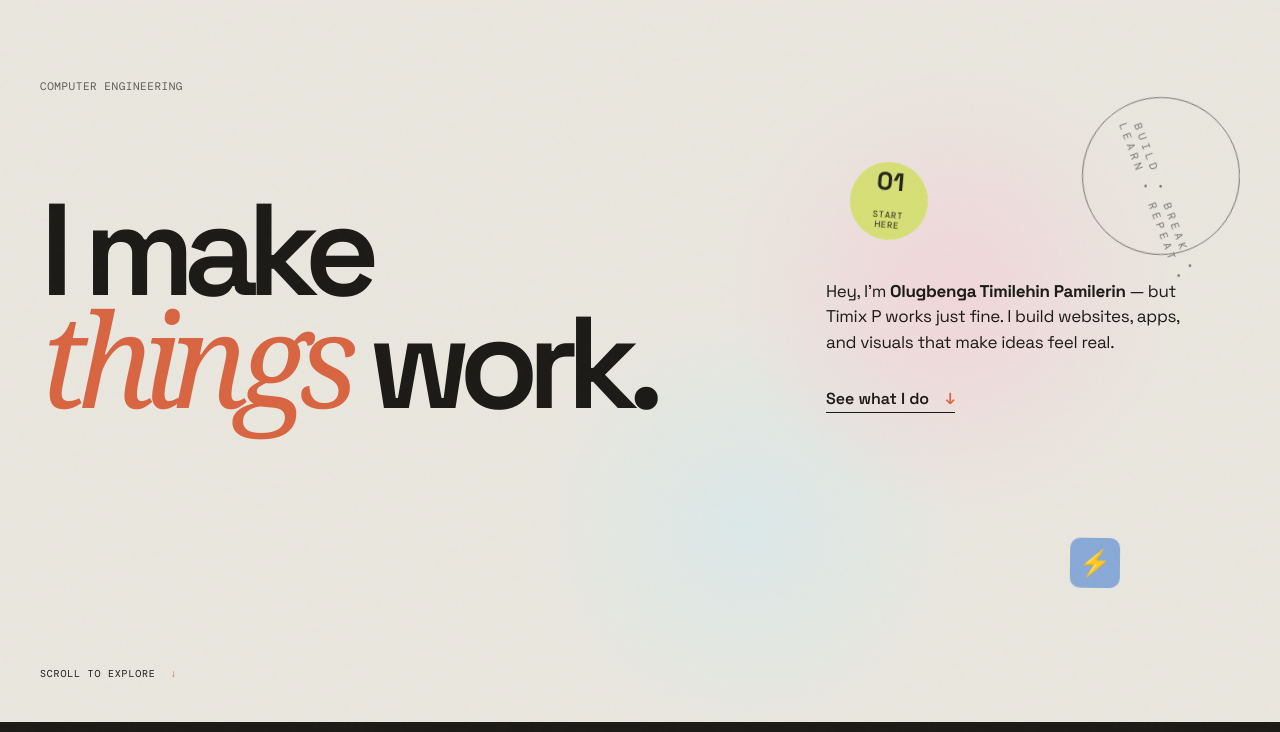
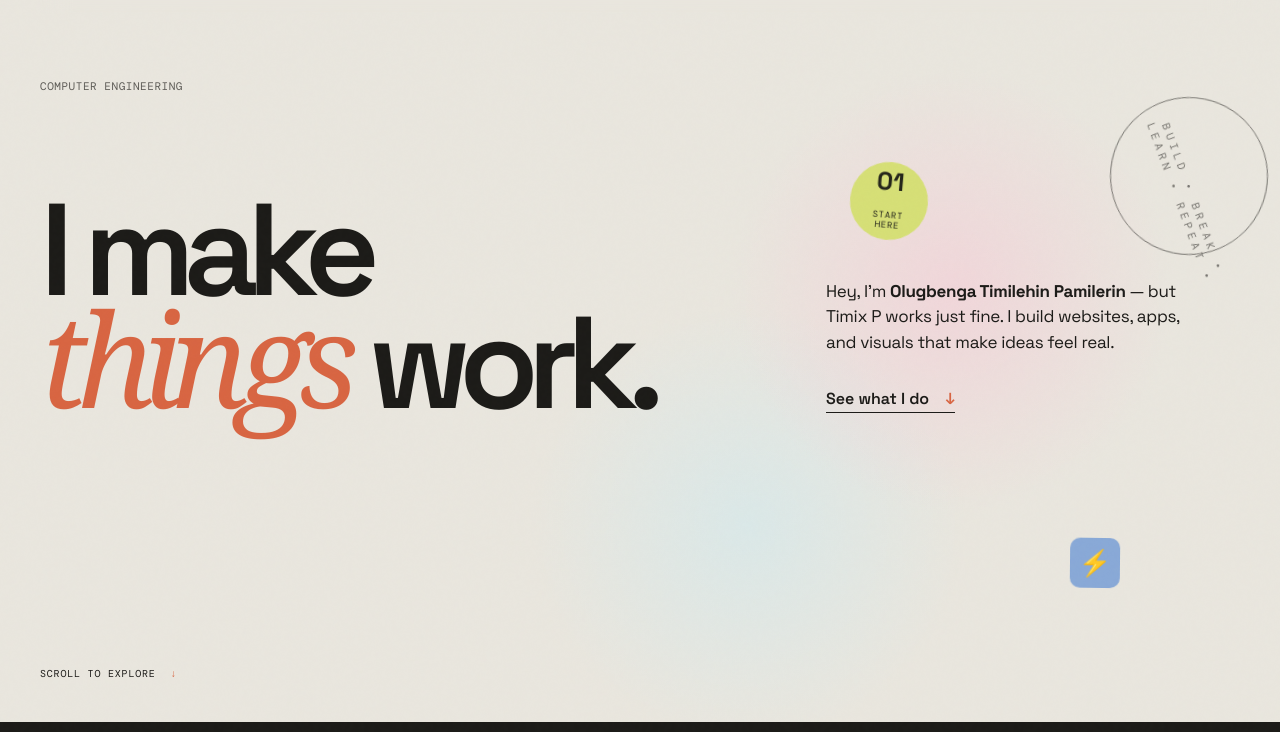
Before and after one commit to 1andonlytimixp1/timixp-portfolio, a plain HTML site: page index.html in a window 1280 px wide. Shown: the part 68-800 px from the top of the page. Drawn offline with nearby package versions, Linux system fonts and the light colour scheme.

Commit message:
Extend hero orbit beyond container

```diff
--- a/styles.css
+++ b/styles.css
@@ -24,7 +24,7 @@ body{margin:0;background:var(--paper);color:var(--ink);font-family:'Space Grotes
 
 .nav-cta span{color:var(--lime)}
 
-.hero{min-height:calc(100vh - 92px);padding:65px 0 42px;position:relative;overflow:hidden}
+.hero{min-height:calc(100vh - 92px);padding:65px 0 42px;position:relative;overflow:visible}
 
 .eyebrow{font-family:'DM Mono',monospace;text-transform:uppercase;letter-spacing:.05em;font-size:11px;margin:0;color:#5d5b56}
 
@@ -48,7 +48,7 @@ h2 span{font-family:Georgia,serif;font-weight:400;color:#f64b22}
 
 .text-link span{margin-left:12px;color:#f64b22}
 
-.orbit{position:absolute;right:0;top:83px;width:158px;height:158px;border-radius:50%;border:1px solid var(--ink);display:grid;place-items:center;animation:spin 15s linear infinite}
+.orbit{position:absolute;right:-28px;top:83px;width:158px;height:158px;border-radius:50%;border:1px solid var(--ink);display:grid;place-items:center;animation:spin 15s linear infinite}
 
 .orbit span{font:11px 'DM Mono',monospace;letter-spacing:4px;width:205px;text-align:center;transform:rotate(-26deg)}
 
```
